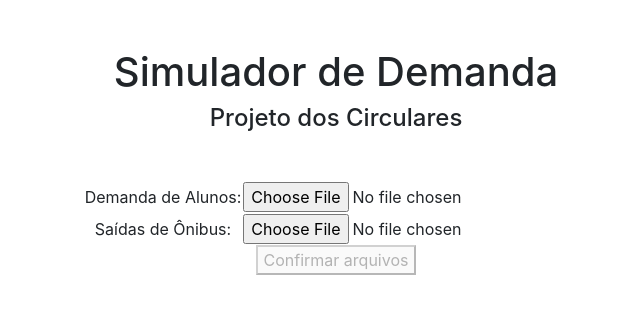
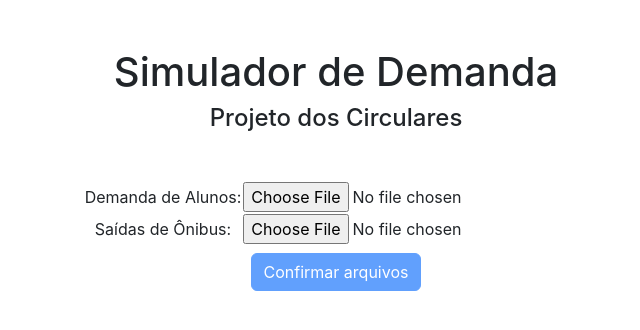
Before and after one commit to Circulares-USP/front-sistema, a React (Create React App) app: page / in a window 1280 px wide. Shown: the top 330 px of the page, without its empty margins (304-944 px from the left). Built offline with nearby package versions, Linux system fonts and the light colour scheme; no server answers; the HTML template or start-up script is replaced by a standard one.

Commit message:
Adiciona estilização de todas as etapas
Signed-off-by: José Lucas Silva Mayer <josemayer@usp.br>

```diff
--- a/src/FileUpload.js
+++ b/src/FileUpload.js
@@ -171,7 +171,7 @@
 						</tr>
 					</tbody>
 				</table>
-				<button disabled={this.state.isParsing} onClick={() => {this.props.getJsons(this.state.demandJson, this.state.departureJson)}}>
+				<button disabled={this.state.isParsing} className="btn btn-primary btn-md m-2" onClick={() => {this.props.getJsons(this.state.demandJson, this.state.departureJson)}}>
 					Confirmar arquivos
 				</button>
 			</div>
--- a/src/Home.js
+++ b/src/Home.js
@@ -72,7 +72,7 @@
       <div className="container overflow-hidden text-center">
         <h1 className="mt-5">Simulador de Demanda</h1>
 	<h4>Projeto dos Circulares</h4>
-	<div className="mt-5 d-flex flew-row justify-content-center">
+	<div className="mt-5 d-flex flex-column align-items-center">
 		{this.state.currentStep === "sendFiles" &&
 		  <FileUpload getJsons={this.getJsons} ref={this.fileUploadRef}/>}
 		{this.state.currentStep === "routeSelect8012Butantã" &&
@@ -92,7 +92,7 @@
 		    <ResultsPoints demand={this.state.demandJson} departure={this.state.departureJson} routes={this.state.routes}/>
 		  </div>
 		)}
-		{this.state.currentStep !== "sendFiles" && <button onClick={this.setPreviousStep}>Voltar</button>}
+		{this.state.currentStep !== "sendFiles" && <button className="btn btn-secondary btn-md m-2" onClick={this.setPreviousStep}>Voltar</button>}
 	</div>
       </div>
     );
--- a/src/RouteSelect.js
+++ b/src/RouteSelect.js
@@ -1,7 +1,6 @@
 import React from 'react';
 import Form from 'react-bootstrap/Form';
 import BusStops from "./BusStops.js";
-import Button from 'react-bootstrap/Button';
 
 class RouteSelect extends React.Component{
   constructor(props) {
@@ -25,6 +24,7 @@
     return (
       <div>
         <h3> Selecione a rota da linha {this.props.line} ({this.props.rota})</h3>
+        <div className="d-flex justify-content-center">
 		<Form>
 		  {BusStops.map((stop) => (
 		    <div key={`inline-${stop}`} className="mb-3">
@@ -33,10 +33,11 @@
 		      onChange = {(e) => {this.handleStopChange(e.target.checked, stop)}}/>
 		    </div>
 		  ))}
-          <Button onClick={() => {this.props.handleSubmit(this.props.line, this.props.sentido, this.state.stops)}}>
+		  <button className="btn btn-primary btn-md m-2" onClick={() => {this.props.handleSubmit(this.props.line, this.props.sentido, this.state.stops)}}>
 		    Confirmar
-          </Button>
+		  </button>
 		</Form>
+	</div>
       </div>
     );
   }
```
Lines whose indentation alone changed are shown as unchanged.
